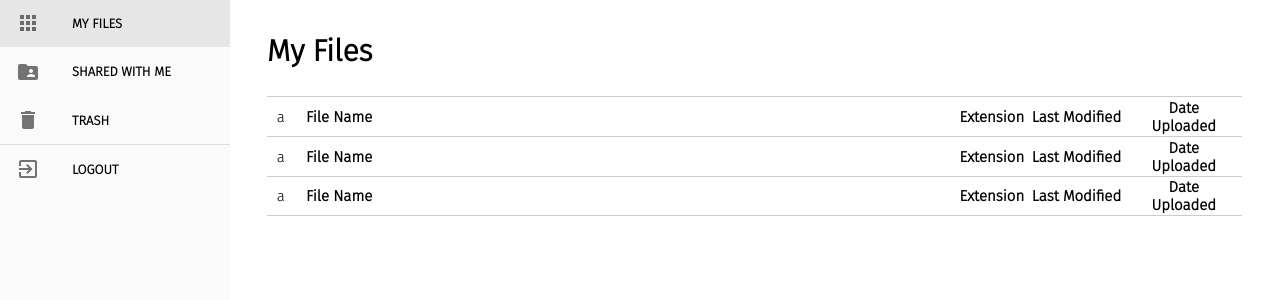
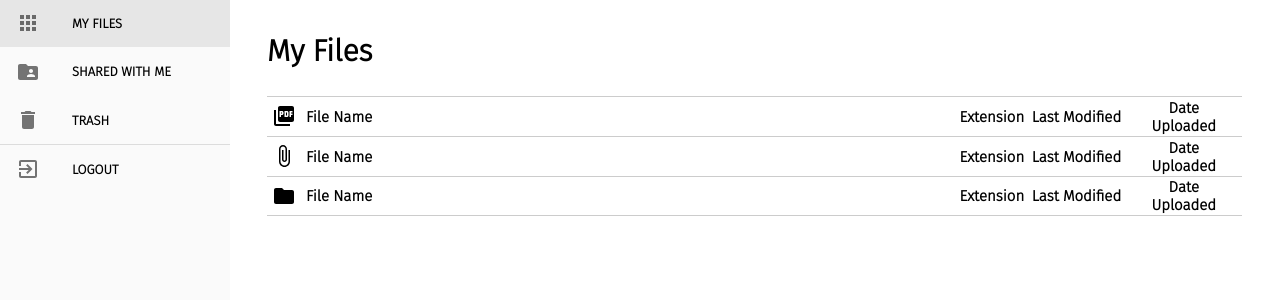
Before and after one commit to Riolku/cryptbox, a Next.js app in the folder frontend/: page /user in a window 1280 px wide. Shown: the top 300 px of the page. Built offline with nearby package versions, Linux system fonts and the light colour scheme.

Commit message:
added image icons

```diff
--- a/frontend/components/Directory.tsx
+++ b/frontend/components/Directory.tsx
@@ -1,26 +1,41 @@
 import React, { useRef } from 'react';
 
 import FolderIcon from '@material-ui/icons/Folder';
+import PictureAsPdfIcon from '@material-ui/icons/PictureAsPdf';
+import ImageIcon from '@material-ui/icons/Image';
 import DescriptionIcon from '@material-ui/icons/Description';
+import AttachFileIcon from '@material-ui/icons/AttachFile';
 
 import styles from '../styles/Directory.module.css';
+
+const mappedIcon = {
+    'folder': <FolderIcon />,
+    'pdf': <PictureAsPdfIcon />,
+    'png': <ImageIcon />,
+    'jpg': <ImageIcon />,
+    'jpeg': <ImageIcon />,
+    'txt': <DescriptionIcon />,
+};
 
 interface DirectoryProps {
     data: Object,
     isLast: boolean
 }
 
+function cont(value, dict) {
+    for(let [key, val] of Object.entries(dict)) {
+        if(value != key) continue;
+        return true;
+    }
+    return false;
+}
+
 export default function Directory({data, isLast}: DirectoryProps){
-    var typeIcon = null;
-    // if(file_type === "directory"){
-    //     typeIcon = <FolderIcon />
-    // } else if(file_type === "file"){
-    //     typeIcon = <DescriptionIcon />
-    // }
+    let typeIcon = cont(data['extension'], mappedIcon)?mappedIcon[data['extension']]:<AttachFileIcon />;
 
     return(
         <div className = { styles.fileEntryContainer } style = {{ borderBottom: isLast?'1px solid #00000033':'' }}>
-            <div className = { styles.fileEntryComponent } style = {{ width: '2%' }}> a </div>
+            <div className = { styles.fileEntryIcon } style = {{ width: '2%' }}> { typeIcon } </div>
             <h1 className = { styles.fileEntryComponent } style = {{ width: '40%' }}> File Name </h1>
 
             <h1 className = { styles.fileEntryComponentRight } style = {{ width: '10%' }}> Date Uploaded </h1>
--- a/frontend/pages/user.tsx
+++ b/frontend/pages/user.tsx
@@ -19,13 +19,13 @@ const drawerWidth = 300;
 
 const testData = [
     {
-
+        'extension': 'pdf'
     },
     {
-
+        'extension': 'img'
     },
     {
-
+        'extension': 'folder'
     }
 ];
 
@@ -98,7 +98,7 @@ export default function User(){
                 <div className = { styles.filesBackground }>
                     {
                         testData.map((value, index) => {
-                            return <Directory data = { null } isLast = { index == testData.length-1 } />
+                            return <Directory data = { value } isLast = { index == testData.length-1 } />
                         })
                     }
                 </div>
--- a/frontend/styles/Directory.module.css
+++ b/frontend/styles/Directory.module.css
@@ -4,6 +4,23 @@
     height: 40px;
     /* background: rgba(0,0,0,0.5); */
     border-top: 1px solid #00000033;
+}
+
+.fileEntryIcon {
+    margin: 0;
+    position: relative;
+    float: left;
+    /* height: 100%; */
+    /* padding-top: 10%; */
+    /* padding-bottom: 10%; */
+    width: 20%;
+    padding-left: 0.5%;
+    top: 55%;
+    transform: translate(0,-50%);
+    /* background: rgba(0,0,0,0.5); */
+    margin-right: 1%;
+    font-size: 15px;
+    font-family: var(--font);
 }
 
 .fileEntryComponent {
```
